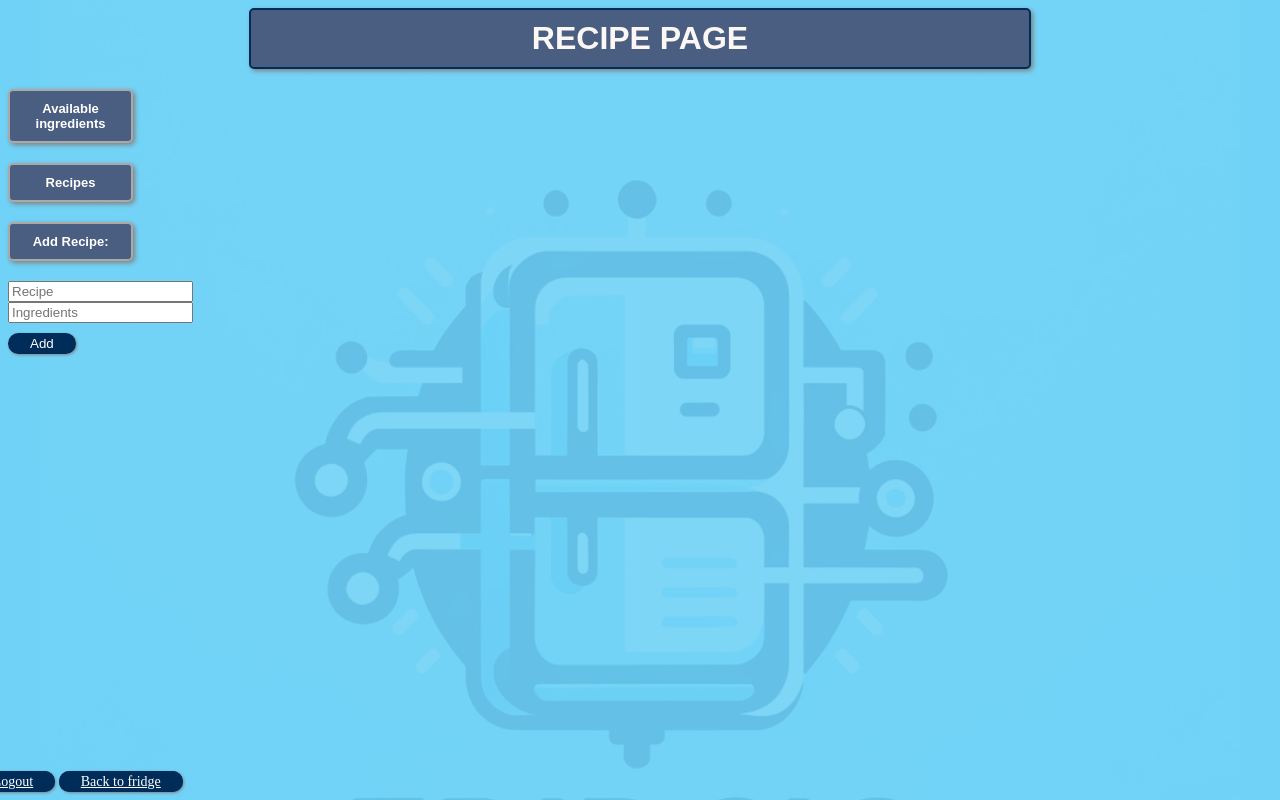
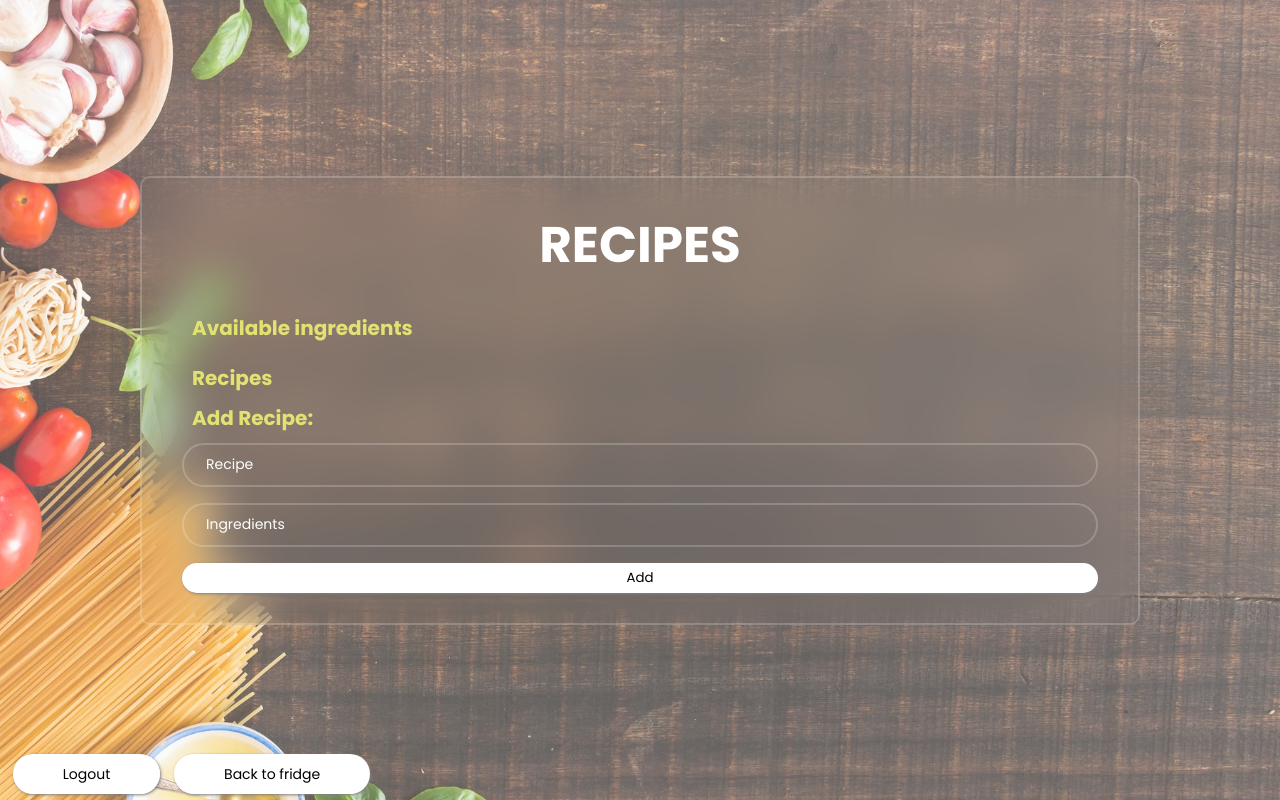
Before and after one commit to khoipham19/SWEProject1.github.io, a Flask app: page /recipes in a window 1280 px wide. Run offline with Flask 3, Linux system fonts and the light colour scheme; data that the repository does not hold is empty; parts of the project's set-up code (start-up, migrations or seed data) failed here and were passed over.

Commit message:
Finished recipes page

```diff
--- a/website/app.py
+++ b/website/app.py
@@ -98,6 +98,7 @@ def view_recipes():
     # fetch all recipes from the database
     cursor.execute("SELECT * FROM recipes")
     recipes = cursor.fetchall()
+    print(recipes)
 
     possible_recipes = []
 
--- a/website/static/styles/recipes.css
+++ b/website/static/styles/recipes.css
@@ -1,9 +1,19 @@
-body{
-    background-repeat: no-repeat;
-    background-size: 1200px;
-    background-size: auto;
-    background-position: 50% 10%;
-    background-color: #70d2f7;
+@import url("https://fonts.googleapis.com/css2?family=Poppins:wght@300;400;500;600;700;800;900&display=swap");
+
+* {
+    margin: 0;
+    padding: 0;
+    box-sizing: border-box;
+    font-family: "Poppins", sans-serif;
+
+}
+
+body {
+    display: flex;
+    justify-content: center;
+    align-items: center;
+    min-height: 100vh;
+
 }
 body::before {
     content: '';
@@ -12,77 +22,151 @@ body::before {
     left: 0;
     width: 100%;
     height: 100%;
-    background-image: url('fridge.png');
+    background-image: url('ingredients-cooking-pasta-wooden-background.jpg');
+    background-attachment: fixed;
     background-repeat: no-repeat;
-    background-size: 1200px auto;
+    background-size: cover;
     background-position: 50% 10%;
-    opacity: 0.1;
+    opacity: 0.7;
     z-index: -1;
 }
 
-h1{
-    font-family: 'Arial', sans-serif;
-    margin: auto;
-    margin-bottom: 20px;
-    border-radius: 5px;
-    width: 60%;
-    border: 2px solid #002c59;
-    padding: 10px;
+.wrapper {
+    width: 1000px;
+    background: transparent;
+    backdrop-filter: blur(20px);
+    color: white;
+    border-radius: 10px;
+    padding: 30px 40px;
+    border: 2px solid rgba(255, 255,255,.2);
     text-align: center;
-    background-color: #4a5e81;
-    color: #FCF6F5;
-    box-shadow: 2px 2px 5px grey;
 }
 
-h2{
-    font-size: small;
-    font-family: 'Arial', sans-serif;
-    margin-bottom: 20px;
-    border-radius: 5px;
-    width: 8%;
-    border: 2px solid darkgrey;
-    padding: 10px;
+.wrapper h1 {
+    font-size: 50px;
     text-align: center;
-    background-color: #4a5e81;
-    color: #ffffff;
-    box-shadow: 2px 2px 5px grey;
+    margin-bottom: 30px;
 }
 
-.footer {
-    position: fixed;
-    bottom: 10px;
-    left: 6%;
-    transform: translateX(-50%);
-    color: grey;
+.wrapper h2 {
+    font-size: 20px;
+    text-align: left;
+    margin: 10px;
+    color: #e2e273;
+}
+
+.wrapper h3 {
+    font-size: 20px;
+    text-align: left;
+    margin: 25px 0px 10px;
+    color: #e2e273;
+}
+
+.wrapper .input-box {
+    position: relative;
+    width: 100%;
+    height: 30px;
+    margin: 30px 0;
+    margin-top: 10px
+}
+
+.wrapper .input-box {
+    position: relative;
+    width: 100%;
+    height: 30px;
+    margin: 30px 0;
+    margin-top: 10px
+}
+
+.input-box input{
+    width: 100%;
+    height: 100%;
+    background: transparent;
+    border: none;
+    border: 2px solid rgba(255, 255,255,.2);
+    border-radius: 45px;
     font-size: 14px;
+    padding: 20px 45px 20px 20px;
+    color: white;
+    outline: none;
+}
+
+.input-box input::placeholder {
+    color: white;
+    font-size: 14px;
+    padding: 20px 45px 20px 2px;
 }
 
 .button {
-    border-radius: 15px;
-    padding: 1px 20px;
-    background-color: #002c59;
-    border: 2px solid #002c59;
-    color: white;
+    width: 100%;
+    border-radius: 45px;
+    height: 30px;
+    padding: 3px 20px;
+    background-color: #ffffff;
+    border: none;
+    color: rgb(0, 0, 0);
     box-shadow: 1px 1px 3px grey;
-    margin-top: 10px;
+    text-align: center;
+    margin: auto;
 }
 
 .button:hover {
-    opacity: 0.8;
+    background: #333;
+    color: #fff;
 }
 
 .fridge-list {
     list-style-type: none;
     padding: 0;
     margin: 0;
+    column-count: 4;
+    column-gap: 20px;
+    width: 100%;
+    max-height: 100vh;
+    overflow-y: auto;
 }
 
 .fridge-list-item {
-    background-color: rgb(0, 5, 73);
+    background-color: rgb(255, 255, 255);
+    background: transparent;
     color: white;
-    width: 25%;
-    margin-bottom: 10px;
+    width: 100%;
+    margin-bottom: 5px;
     padding: 10px;
     border-radius: 5px;
-    box-shadow: 0 2px 4px rgba(0, 0, 0, 0.2);
+    break-inside: avoid;
 }
+
+.footer {
+    position: fixed;
+    bottom: 15px;
+    left: 1%;
+    color: grey;
+    font-size: 14px;
+}
+
+.footer .button{
+    width: 100%;
+    border-radius: 45px;
+    height: 30px;
+    padding: 10px 50px;
+    background-color: #ffffff;
+    border: none;
+    color: rgb(0, 0, 0);
+    box-shadow: 1px 1px 3px grey;
+    text-align: center;
+    margin-right: 10px;
+}
+
+.footer .button:hover {
+    background: #333;
+    color: #fff;
+}
+
+.recipes {
+    text-align: left;
+}
+
+#recipeList {
+    list-style-type: none;
+}
--- a/website/templates/index.html
+++ b/website/templates/index.html
@@ -13,7 +13,7 @@
     </div>
 
     <div class="wrapper">
-        <h1>Fridgio</h1>
+        <h1>FRIDGE</h1>
         <form id="addForm" class ="form">
             <h2>Add Ingredient:</h2>
             <div class="input-box">
--- a/website/templates/recipes.html
+++ b/website/templates/recipes.html
@@ -7,15 +7,16 @@
     <link rel="stylesheet" type="text/css" href="{{ url_for('static', filename='styles/recipes.css') }}">
 </head>
 <body>
-    <h1>RECIPE PAGE</h1>
+    <div class="wrapper">
+        <h1>RECIPES</h1>
+        <div class="recipes">
             <h2>Available ingredients</h2>
             <ul id="fridgeContents"></ul> <!-- Container for the fridge list -->
 
             <h2>Recipes</h2>
             <ul id="recipeList"></ul> <!-- Container for the recipe list -->
+        </div>
 
-    <!-- A form to take in a recipe and list of ingredients in a list separated by a comma -->
-    <div class="wrapper">
         <form id="recipeForm" class="form">
             <h2>Add Recipe:</h2>
             <div class="input-box">
@@ -28,9 +29,11 @@
             </div>
             <button class="button" type="submit">Add</button>
         </form>
-    </div>
 
         <script>
+            function capitalizeFirstLetter(string) {
+                 return string.charAt(0).toUpperCase() + string.slice(1);
+            }
             document.getElementById('recipeForm').addEventListener('submit', function(event) {
                 event.preventDefault();
                 const name = document.getElementById('addName').value;
@@ -76,8 +79,9 @@
 
                     data.forEach(item => {
                         const listItem = document.createElement('li');
+                        const newItem = item[0].split(" ").map(capitalizeFirstLetter);
                         listItem.className = 'fridge-list-item';
-                    listItem.innerHTML = `${item[0]}: ${item[1]}`;
+                        listItem.innerHTML = `${newItem[0]} <span style="color: lightblue;">${item[1]}`;
                         fridgeList.appendChild(listItem);
                     });
                 })
@@ -108,9 +112,10 @@
                 updateRecipes();
         });
         </script>
+    </div>
 
     <div class="footer">
-        <a href="/" class="button" role="button">Logout</a>
-        <a href="/fridge" class="button" role="button">Back to fridge</a>
+        <a style="text-decoration: none;"href="/login" class="button" role="button">Logout</a>
+        <a style="text-decoration: none;"href="/fridge" class="button" role="button">Back to fridge</a>
 </body>
 </html>
```
Lines whose indentation alone changed are shown as unchanged.
